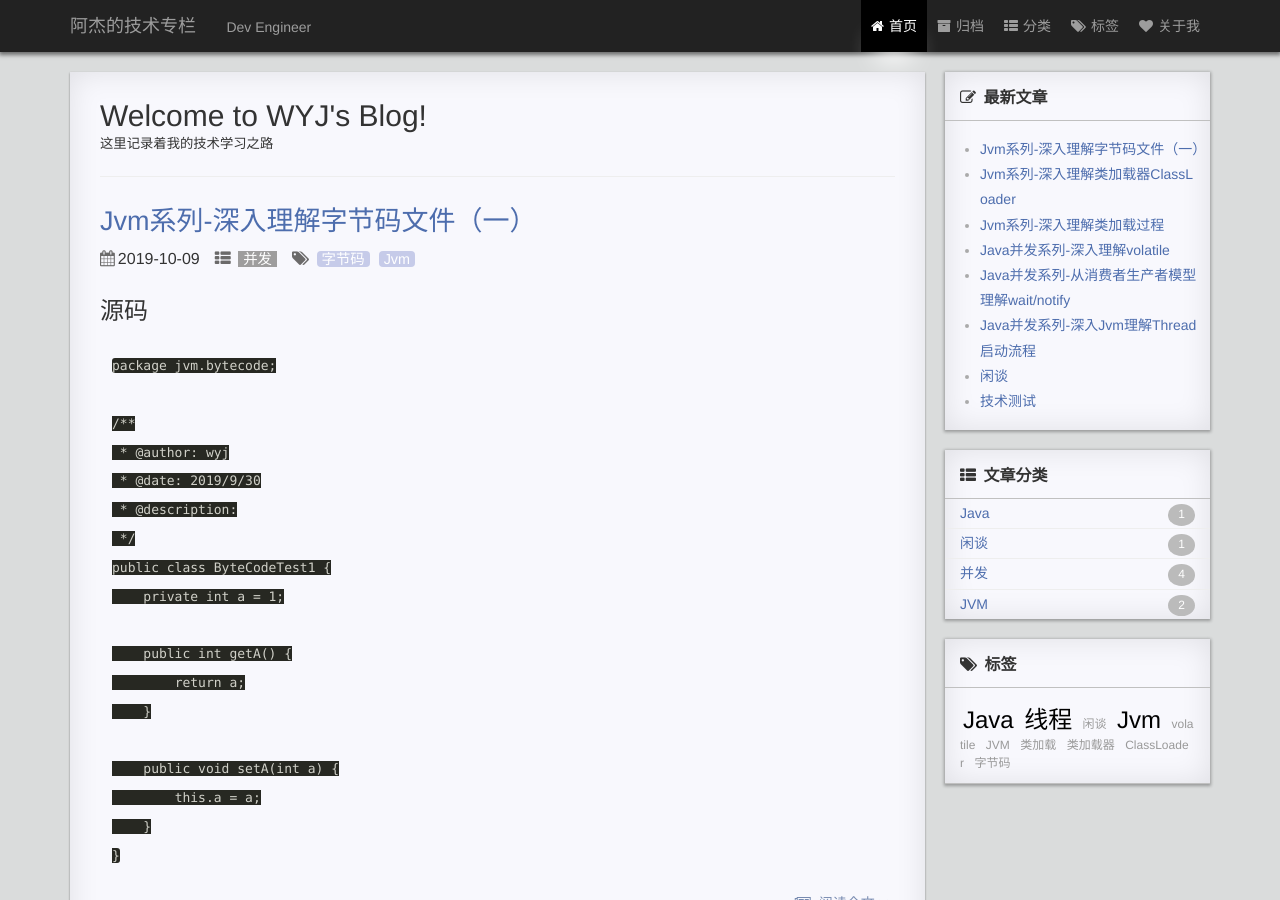
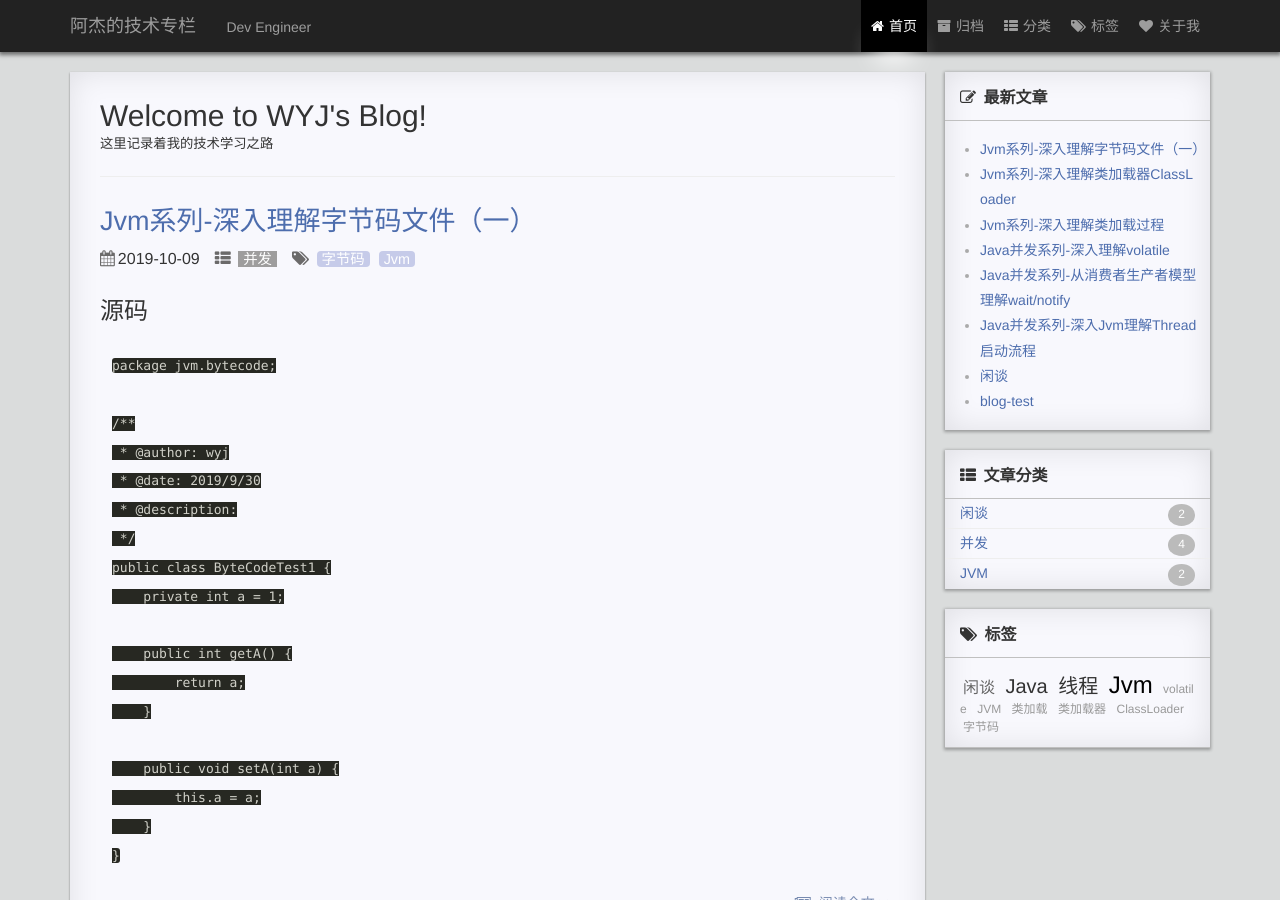
Before and after one commit to jie3615/jie3615.github.io, a Jekyll site: the page built from index.html, in a window 1280 px wide and 900 px high. Built offline with Jekyll 4.4.1, drawn with Linux system fonts in a browser that asks for light colours; the list of posts is cut into pages by our own code; comment, search, counter and statistics services are not loaded; a style sheet for code colours, icons or effects is not loaded.

Commit message:
bytecode

```diff
--- a/_posts/2019-07-25-test.md
+++ b/_posts/2019-07-25-test.md
@@ -1,9 +1,9 @@
 ---
 layout: post
-title:  "技术测试"
+title:  "blog-test"
 date:   2019-07-25 16:06:06
-categories: Java
-tags: Java 线程
+categories: 闲谈
+tags: 闲谈
 ---
 
 * content
```
